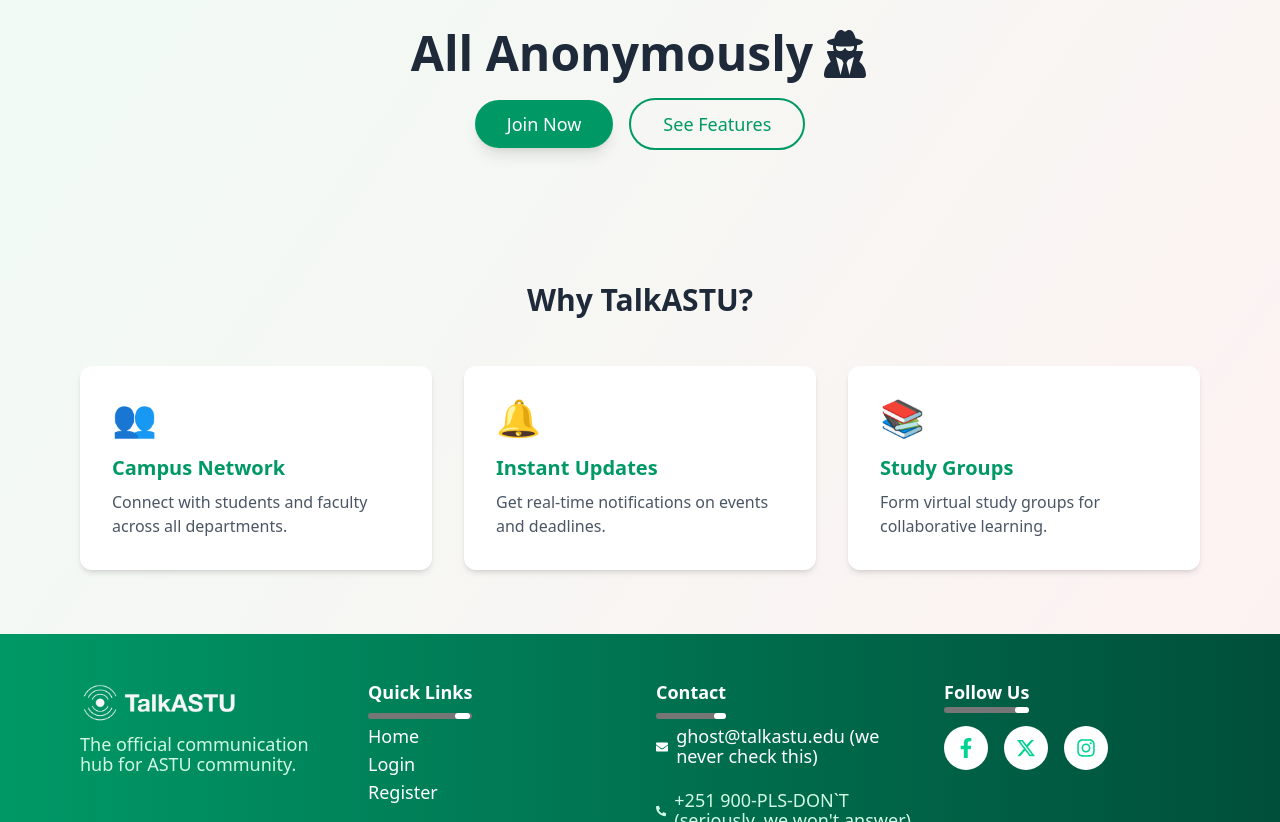
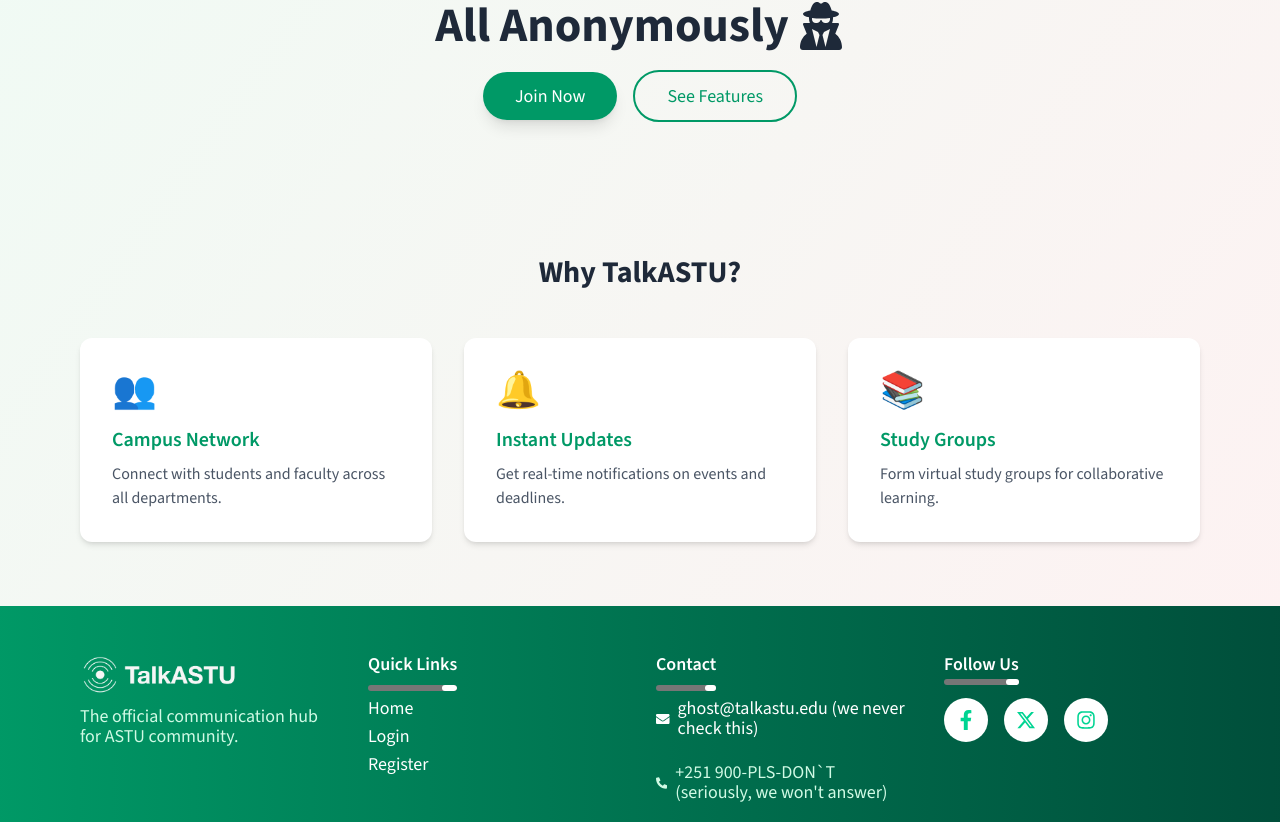
Before and after one commit to firogute/TalkASTU, a React (Vite) app in the folder client/: page / in a window 1280 px wide. Shown: the part 840-1662 px from the top of the page. Built offline with nearby package versions, Linux system fonts and the light colour scheme.

Commit message:
chore: update font family to Source Sans 3

```diff
--- a/client/components/landing/FeaturesSection.jsx
+++ b/client/components/landing/FeaturesSection.jsx
@@ -25,7 +25,7 @@ const FeaturesSection = () => (
       {features.map((feature, index) => (
         <div
           key={index}
-          className="bg-white p-8 rounded-xl shadow-md hover:shadow-lg transition hover:-translate-y-1 cursor-pointer mx-auto"
+          className="bg-white p-8 rounded-xl shadow-md hover:shadow-lg transition hover:-translate-y-1 cursor-pointer mx-auto max-w-100"
         >
           <span className="text-4xl mb-4 inline-block">{feature.icon}</span>
           <h3 className="text-xl font-semibold text-emerald-600 mb-2">
--- a/client/src/index.css
+++ b/client/src/index.css
@@ -1,6 +1,7 @@
+@import url("https://fonts.googleapis.com/css2?family=Source+Sans+3:ital,wght@0,200..900;1,200..900&display=swap");
 @import "tailwindcss";
+
 @tailwind utilities;
-
 @keyframes moving {
   0% {
     left: -20px;
@@ -8,6 +9,10 @@
   100% {
     left: 100%;
   }
+}
+
+body {
+  font-family: "Source Sans 3", sans-serif;
 }
 
 @keyframes marquee {
```
